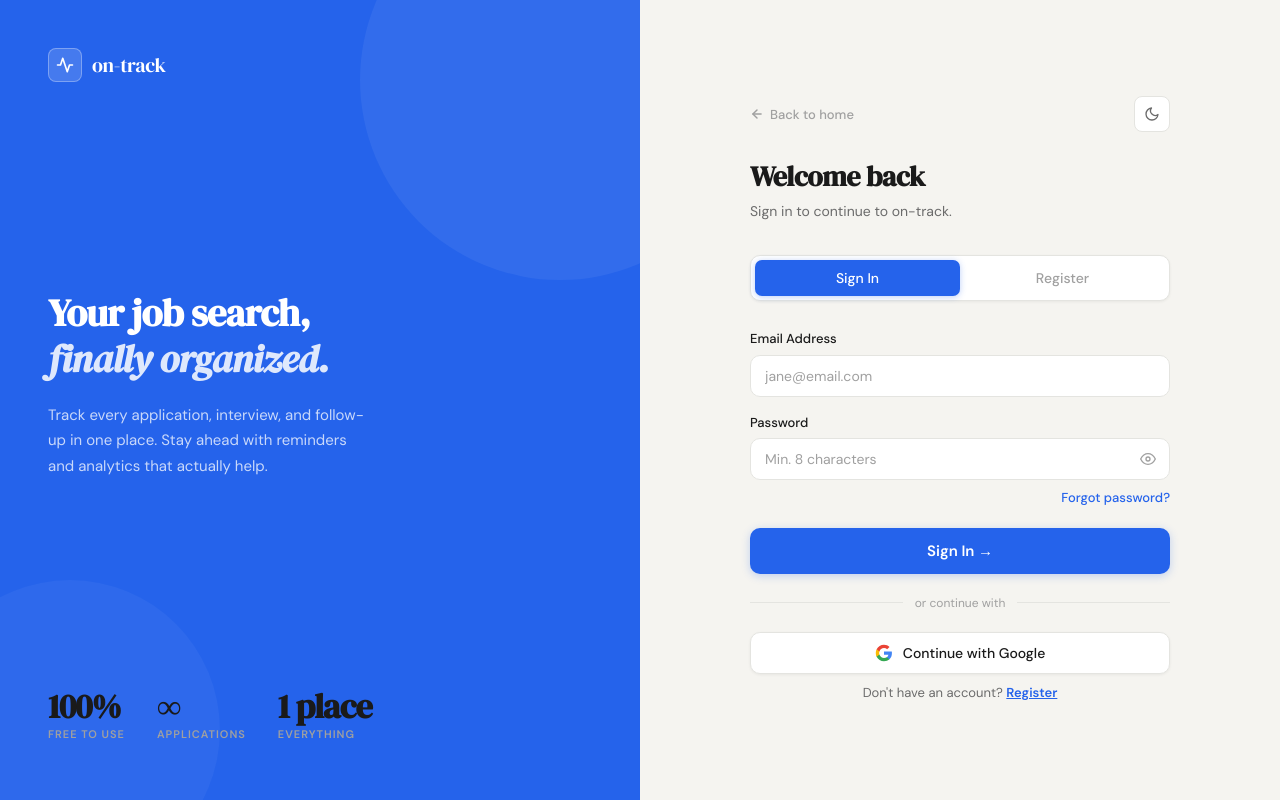
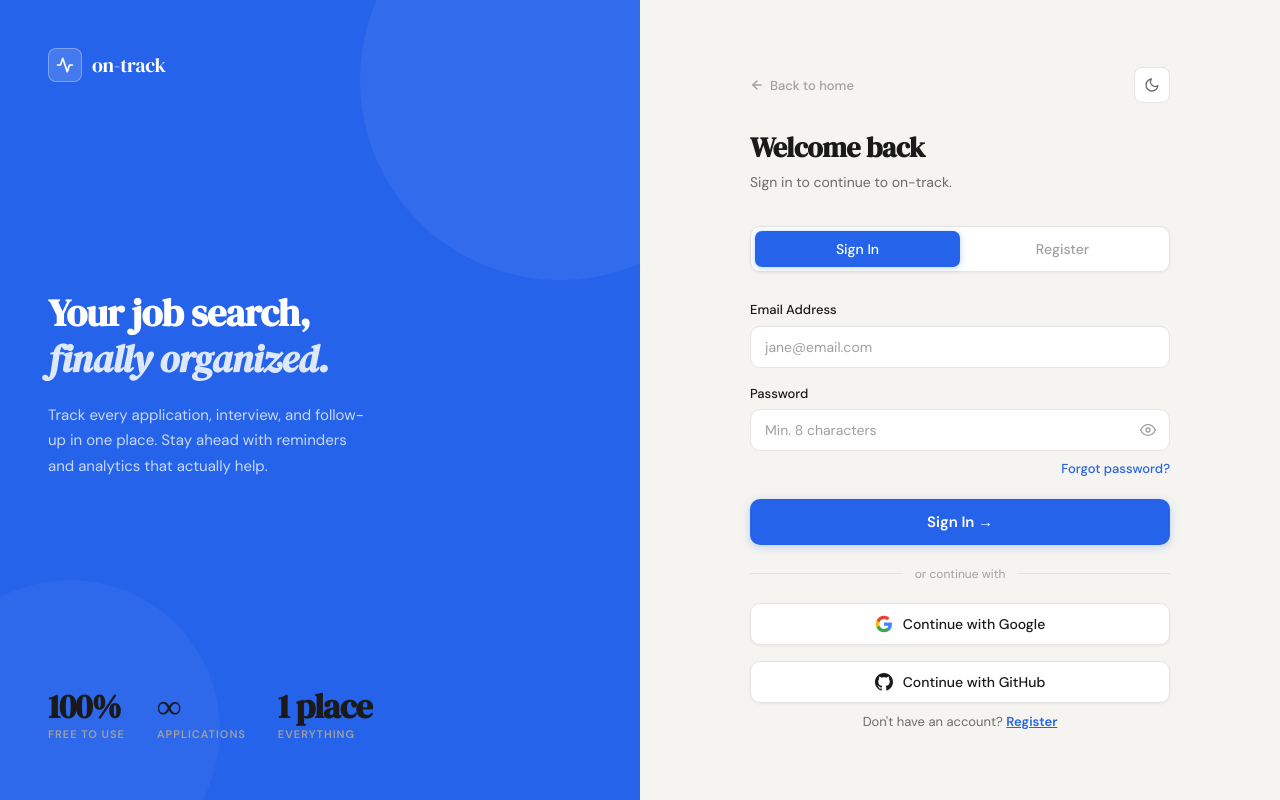
Before and after one commit to AhmedIhsan123/on-track, a React (Vite) app in the folder frontend/: page /login in a window 1280 px wide. Built offline with nearby package versions, Linux system fonts and the light colour scheme; no server answers.

Commit message:
Readded github authentication button on login page

```diff
--- a/frontend/src/pages/AuthPage/AuthPage.jsx
+++ b/frontend/src/pages/AuthPage/AuthPage.jsx
@@ -331,6 +331,18 @@ export default function AuthPage() {
 							</svg>
 							Continue with Google
 						</button>
+
+						<button type="button" className="oauth-btn">
+							<svg
+								width="18"
+								height="18"
+								viewBox="0 0 24 24"
+								fill="currentColor"
+							>
+								<path d="M12 0C5.37 0 0 5.37 0 12c0 5.3 3.44 9.8 8.21 11.39.6.11.82-.26.82-.58v-2.03c-3.34.73-4.04-1.61-4.04-1.61-.55-1.39-1.34-1.76-1.34-1.76-1.09-.75.08-.73.08-.73 1.21.09 1.85 1.24 1.85 1.24 1.07 1.84 2.81 1.31 3.5 1 .11-.78.42-1.31.76-1.61-2.67-.3-5.47-1.33-5.47-5.93 0-1.31.47-2.38 1.24-3.22-.12-.3-.54-1.52.12-3.18 0 0 1.01-.32 3.3 1.23.96-.27 1.98-.4 3-.4s2.04.14 3 .4c2.29-1.55 3.3-1.23 3.3-1.23.66 1.66.24 2.88.12 3.18.77.84 1.24 1.91 1.24 3.22 0 4.61-2.81 5.63-5.48 5.92.43.37.81 1.1.81 2.22v3.29c0 .32.22.69.83.57C20.56 21.8 24 17.3 24 12c0-6.63-5.37-12-12-12z" />
+							</svg>
+							Continue with GitHub
+						</button>
 					</form>
 
 					<p className="switch-text">
```
